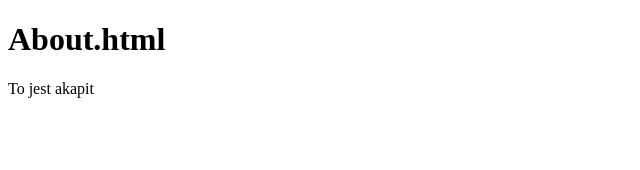
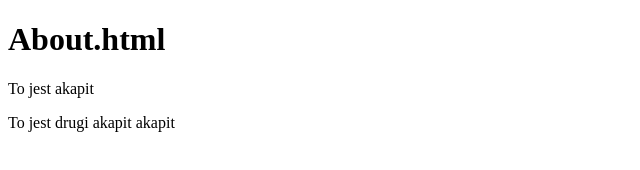
Before and after one commit to pawellesniowski/git2, a plain HTML site: page about.html in a window 1280 px wide. Shown: the whole page, without its empty margins (0-640 px from the left). Drawn offline with Linux system fonts and the light colour scheme.

Commit message:
drugi commit w najdziwniejszej konsoli jaką widziałem

```diff
--- a/about.html
+++ b/about.html
@@ -7,6 +7,7 @@
 
 <h1>About.html</h1>
 <p>To jest akapit</p>
+<p>To jest drugi akapit akapit</p>
 
 </body>
 </html>
```
